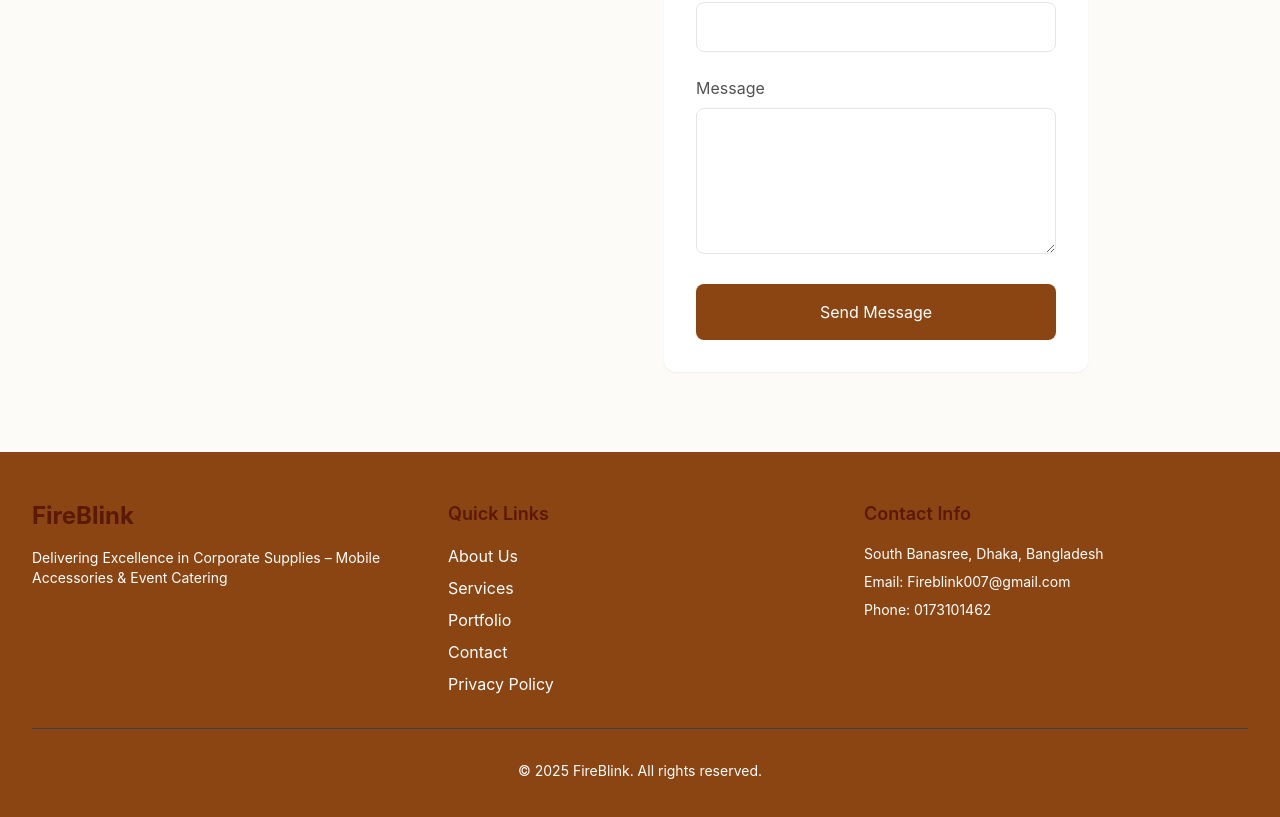
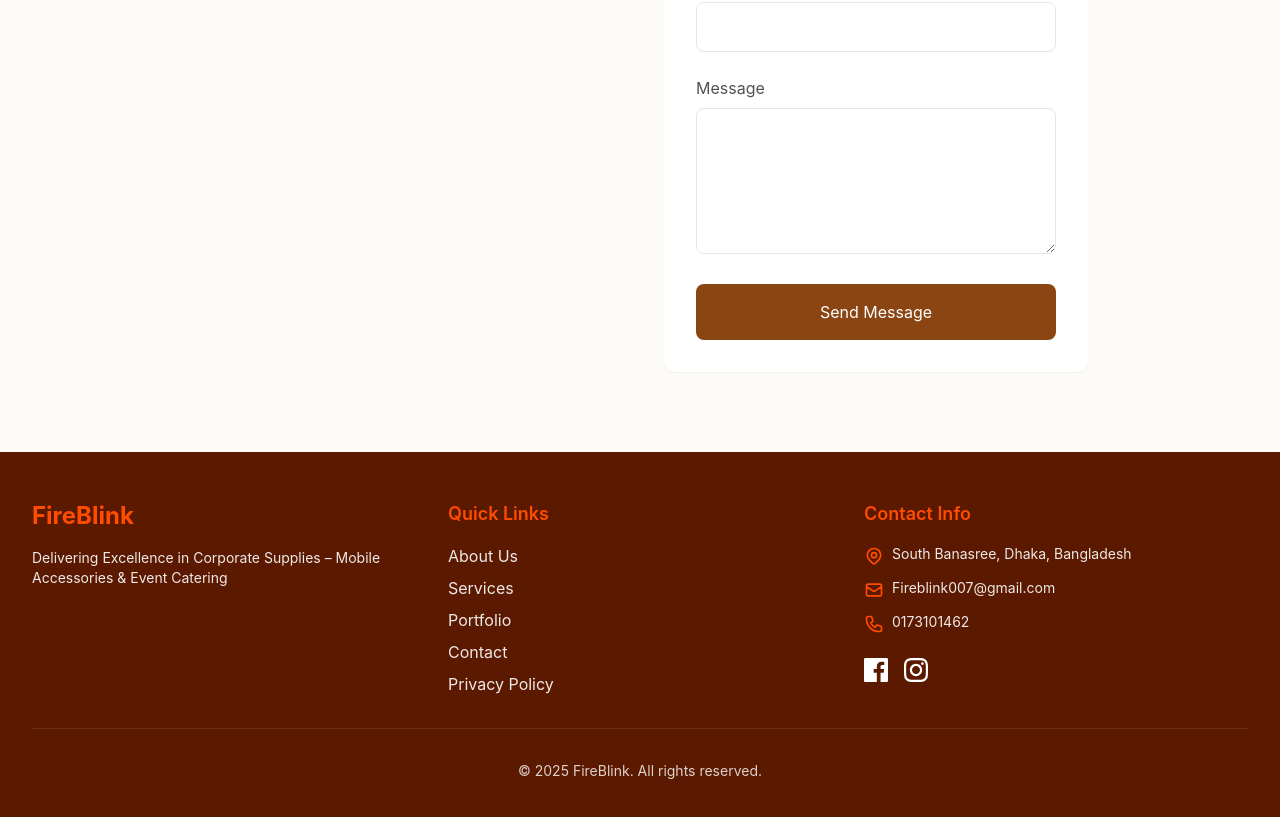
Before and after one commit to MS-Kamran/FIreBlink, a React (Vite) app: page /FireBlink/contact in a window 1280 px wide. Shown: the part 819-1636 px from the top of the page. Built offline with nearby package versions, Linux system fonts and the light colour scheme.

Commit message:
Update footer colors to match theme and enhance design

```diff
--- a/src/components/Footer.jsx
+++ b/src/components/Footer.jsx
@@ -2,36 +2,65 @@ import { Link } from 'react-router-dom';
 
 const Footer = () => {
   return (
-    <footer className="bg-primary text-white">
+    <footer className="bg-[#5b1900] text-white">
       <div className="max-w-7xl mx-auto px-4 sm:px-6 lg:px-8 py-12">
         <div className="grid grid-cols-1 md:grid-cols-3 gap-8">
           <div>
-            <h3 className="text-2xl font-bold text-accent mb-4">FireBlink</h3>
-            <p className="text-sm">Delivering Excellence in Corporate Supplies – Mobile Accessories & Event Catering</p>
+            <h3 className="text-2xl font-bold text-[#ff4c00] mb-4">FireBlink</h3>
+            <p className="text-sm text-white/90">Delivering Excellence in Corporate Supplies – Mobile Accessories & Event Catering</p>
           </div>
 
           <div>
-            <h4 className="text-lg font-semibold text-accent mb-4">Quick Links</h4>
+            <h4 className="text-lg font-semibold text-[#ff4c00] mb-4">Quick Links</h4>
             <ul className="space-y-2">
-              <li><Link to="/about" className="hover:text-accent transition-colors duration-200">About Us</Link></li>
-              <li><Link to="/services" className="hover:text-accent transition-colors duration-200">Services</Link></li>
-              <li><Link to="/portfolio" className="hover:text-accent transition-colors duration-200">Portfolio</Link></li>
-              <li><Link to="/contact" className="hover:text-accent transition-colors duration-200">Contact</Link></li>
-              <li><Link to="/privacy" className="hover:text-accent transition-colors duration-200">Privacy Policy</Link></li>
+              <li><Link to="/about" className="text-white/90 hover:text-[#ff4c00] transition-colors duration-200">About Us</Link></li>
+              <li><Link to="/services" className="text-white/90 hover:text-[#ff4c00] transition-colors duration-200">Services</Link></li>
+              <li><Link to="/portfolio" className="text-white/90 hover:text-[#ff4c00] transition-colors duration-200">Portfolio</Link></li>
+              <li><Link to="/contact" className="text-white/90 hover:text-[#ff4c00] transition-colors duration-200">Contact</Link></li>
+              <li><Link to="/privacy" className="text-white/90 hover:text-[#ff4c00] transition-colors duration-200">Privacy Policy</Link></li>
             </ul>
           </div>
 
           <div>
-            <h4 className="text-lg font-semibold text-accent mb-4">Contact Info</h4>
-            <div className="space-y-2 text-sm">
-              <p>South Banasree, Dhaka, Bangladesh</p>
-              <p>Email: Fireblink007@gmail.com</p>
-              <p>Phone: 0173101462</p>
+            <h4 className="text-lg font-semibold text-[#ff4c00] mb-4">Contact Info</h4>
+            <div className="space-y-3 text-sm text-white/90">
+              <p className="flex items-start">
+                <svg className="w-5 h-5 text-[#ff4c00] mr-2 mt-0.5 flex-shrink-0" fill="none" stroke="currentColor" viewBox="0 0 24 24">
+                  <path strokeLinecap="round" strokeLinejoin="round" strokeWidth="2" d="M17.657 16.657L13.414 20.9a1.998 1.998 0 01-2.827 0l-4.244-4.243a8 8 0 1111.314 0z" />
+                  <path strokeLinecap="round" strokeLinejoin="round" strokeWidth="2" d="M15 11a3 3 0 11-6 0 3 3 0 016 0z" />
+                </svg>
+                <span>South Banasree, Dhaka, Bangladesh</span>
+              </p>
+              <p className="flex items-start">
+                <svg className="w-5 h-5 text-[#ff4c00] mr-2 mt-0.5 flex-shrink-0" fill="none" stroke="currentColor" viewBox="0 0 24 24">
+                  <path strokeLinecap="round" strokeLinejoin="round" strokeWidth="2" d="M3 8l7.89 5.26a2 2 0 002.22 0L21 8M5 19h14a2 2 0 002-2V7a2 2 0 00-2-2H5a2 2 0 00-2 2v10a2 2 0 002 2z" />
+                </svg>
+                <span>Fireblink007@gmail.com</span>
+              </p>
+              <p className="flex items-start">
+                <svg className="w-5 h-5 text-[#ff4c00] mr-2 mt-0.5 flex-shrink-0" fill="none" stroke="currentColor" viewBox="0 0 24 24">
+                  <path strokeLinecap="round" strokeLinejoin="round" strokeWidth="2" d="M3 5a2 2 0 012-2h3.28a1 1 0 01.948.684l1.498 4.493a1 1 0 01-.502 1.21l-2.257 1.13a11.042 11.042 0 005.516 5.516l1.13-2.257a1 1 0 011.21-.502l4.493 1.498a1 1 0 01.684.949V19a2 2 0 01-2 2h-1C9.716 21 3 14.284 3 6V5z" />
+                </svg>
+                <span>0173101462</span>
+              </p>
+            </div>
+
+            <div className="mt-6 flex space-x-4">
+              <a href="#" className="text-white hover:text-[#ff4c00] transition-colors duration-200">
+                <svg className="w-6 h-6" fill="currentColor" viewBox="0 0 24 24">
+                  <path d="M22.675 0h-21.35c-.732 0-1.325.593-1.325 1.325v21.351c0 .731.593 1.324 1.325 1.324h11.495v-9.294h-3.128v-3.622h3.128v-2.671c0-3.1 1.893-4.788 4.659-4.788 1.325 0 2.463.099 2.795.143v3.24l-1.918.001c-1.504 0-1.795.715-1.795 1.763v2.313h3.587l-.467 3.622h-3.12v9.293h6.116c.73 0 1.323-.593 1.323-1.325v-21.35c0-.732-.593-1.325-1.325-1.325z" />
+                </svg>
+              </a>
+              <a href="#" className="text-white hover:text-[#ff4c00] transition-colors duration-200">
+                <svg className="w-6 h-6" fill="currentColor" viewBox="0 0 24 24">
+                  <path d="M12 2.163c3.204 0 3.584.012 4.85.07 3.252.148 4.771 1.691 4.919 4.919.058 1.265.069 1.645.069 4.849 0 3.205-.012 3.584-.069 4.849-.149 3.225-1.664 4.771-4.919 4.919-1.266.058-1.644.07-4.85.07-3.204 0-3.584-.012-4.849-.07-3.26-.149-4.771-1.699-4.919-4.92-.058-1.265-.07-1.644-.07-4.849 0-3.204.013-3.583.07-4.849.149-3.227 1.664-4.771 4.919-4.919 1.266-.057 1.645-.069 4.849-.069zm0-2.163c-3.259 0-3.667.014-4.947.072-4.358.2-6.78 2.618-6.98 6.98-.059 1.281-.073 1.689-.073 4.948 0 3.259.014 3.668.072 4.948.2 4.358 2.618 6.78 6.98 6.98 1.281.058 1.689.072 4.948.072 3.259 0 3.668-.014 4.948-.072 4.354-.2 6.782-2.618 6.979-6.98.059-1.28.073-1.689.073-4.948 0-3.259-.014-3.667-.072-4.947-.196-4.354-2.617-6.78-6.979-6.98-1.281-.059-1.69-.073-4.949-.073zm0 5.838c-3.403 0-6.162 2.759-6.162 6.162s2.759 6.163 6.162 6.163 6.162-2.759 6.162-6.163c0-3.403-2.759-6.162-6.162-6.162zm0 10.162c-2.209 0-4-1.79-4-4 0-2.209 1.791-4 4-4s4 1.791 4 4c0 2.21-1.791 4-4 4zm6.406-11.845c-.796 0-1.441.645-1.441 1.44s.645 1.44 1.441 1.44c.795 0 1.439-.645 1.439-1.44s-.644-1.44-1.439-1.44z" />
+                </svg>
+              </a>
             </div>
           </div>
         </div>
 
-        <div className="border-t border-gray-700 mt-8 pt-8 text-center text-sm">
+        <div className="border-t border-[#ffffff1a] mt-8 pt-8 text-center text-sm text-white/80">
           <p>&copy; {new Date().getFullYear()} FireBlink. All rights reserved.</p>
         </div>
       </div>
```
